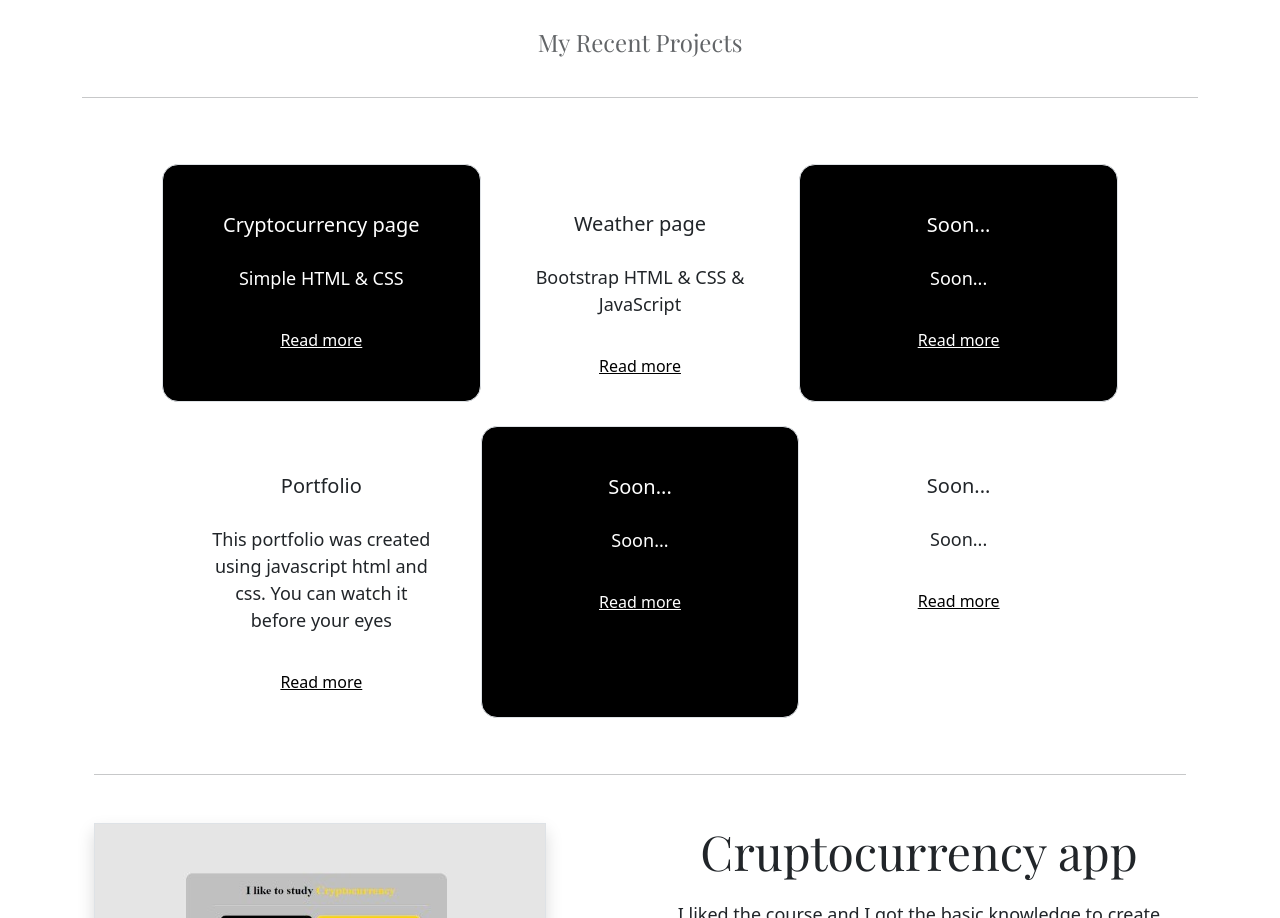
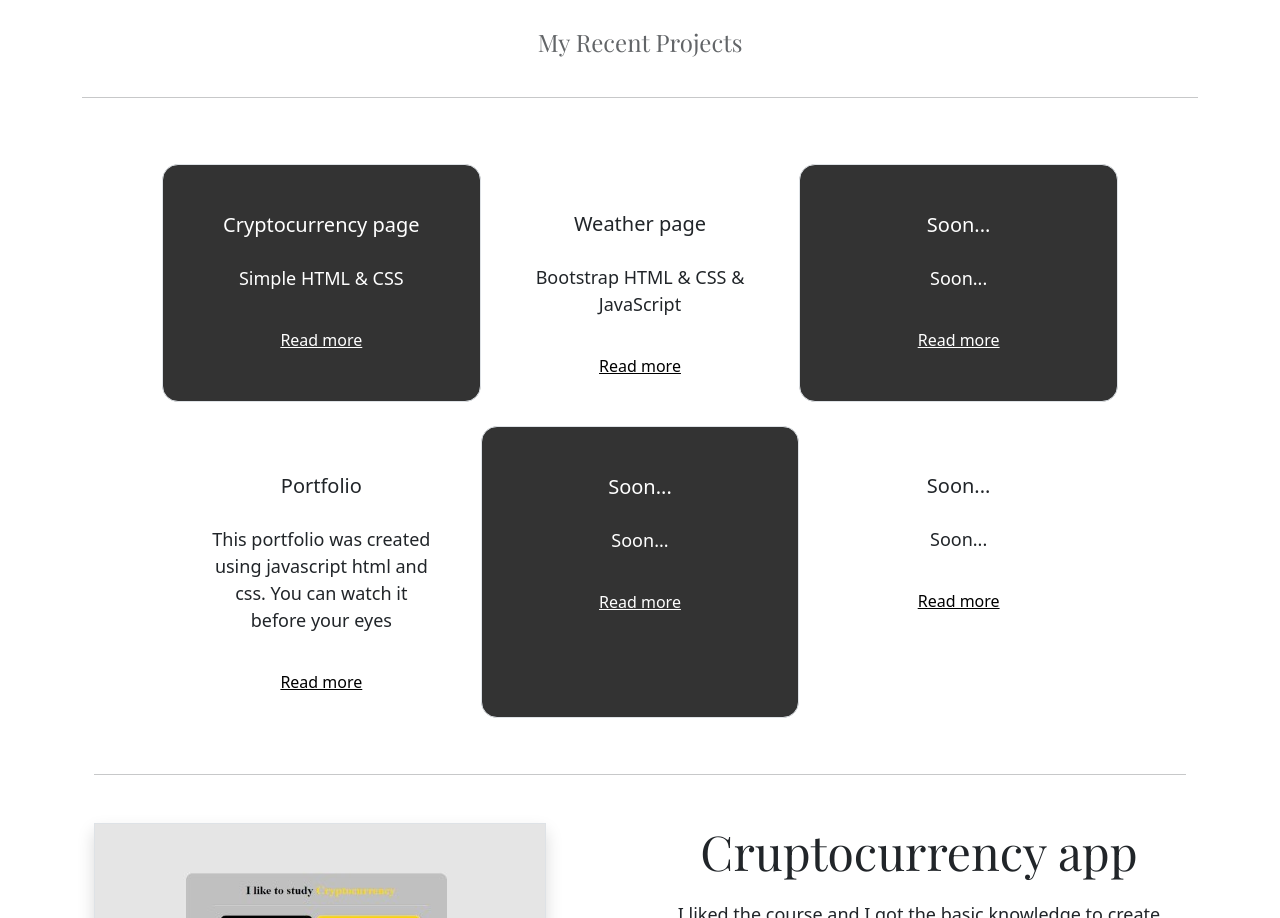
Before and after one commit to Ritter1111/Portfolio, a website: page index.html in a window 1280 px wide. Shown: the part 606-1524 px from the top of the page. Drawn offline with nearby package versions, Linux system fonts and the light colour scheme; a web font is replaced by a local one.

Commit message:
changed color

```diff
--- a/index.html
+++ b/index.html
@@ -60,7 +60,7 @@
 
         <div class="container ">
             <div class="row pb-3 mypr">
-                <div class=" onecol border col-md-4 p-4 bg-base rounded-4 shadow-effect mb-4" style="background:black;
+                <div class=" onecol border col-md-4 p-4 bg-base rounded-4 shadow-effect mb-4" style="background:rgba(0, 0, 0, 0.8);
               color: white;" data-aos="fade-up">
                     <h5 class="mt-4 mb-2">Cryptocurrency page</h5>
                     <p>Simple HTML & CSS</p>
@@ -71,7 +71,7 @@
                     <p>Bootstrap HTML & CSS & JavaScript</p>
                     <a href="index.html#weather" style="color: black;" class="link-custom">Read more</a>
                 </div>
-                <div class=" onecol border col-md-4 p-4 bg-base rounded-4 shadow-effect mb-4" style="background:black;
+                <div class=" onecol border col-md-4 p-4 bg-base rounded-4 shadow-effect mb-4" style="background:rgba(0, 0, 0, 0.8);
                   color: white;" data-aos="fade-up">
                     <h5 class="mt-4 mb-2">Soon...</h5>
                     <p>Soon...</p>
@@ -83,7 +83,7 @@
                         You can watch it before your eyes</p>
                     <a href="index.html#portfolio" style="color: black;" class="link-custom">Read more</a>
                 </div>
-                <div class=" onecol border col-md-4 p-4 bg-base rounded-4 shadow-effect mb-4" style="background:black;
+                <div class=" onecol border col-md-4 p-4 bg-base rounded-4 shadow-effect mb-4" style="background:rgba(0, 0, 0, 0.8);
                 color: white;" data-aos="fade-up">
                   <h5 class="mt-4 mb-2">Soon...</h5>
                   <p>Soon...</p>
```
